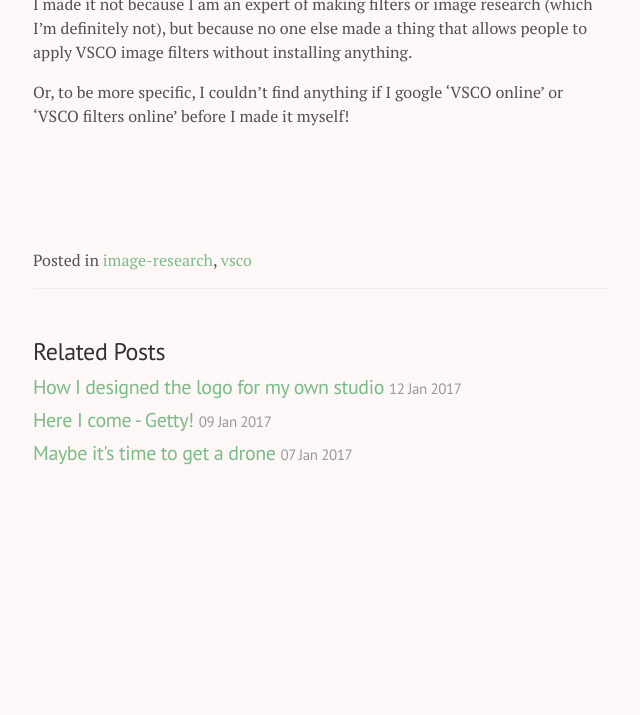
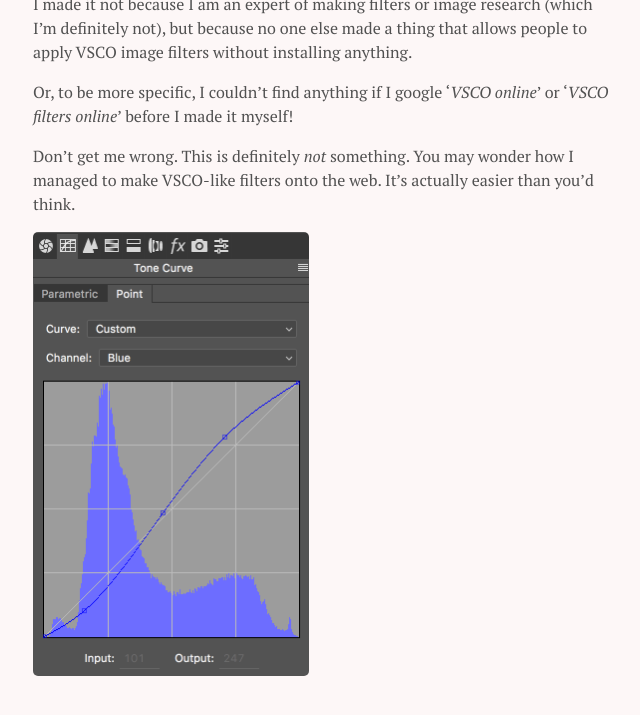
Before and after one commit to maxim-xu/maxim-xu.github.com, a Jekyll site: the page built from _posts/2017-01-30-vsco-like-online.md, in a window 1280 px wide and 900 px high, scrolled down 1285 px, cut to the strip 179-894 px from the top of the window. Shown: the whole strip, without its empty margins (319-959 px from the left). Built offline with Jekyll 4.4.1, drawn with Linux system fonts in a browser that asks for light colours; comment, search, counter and statistics services are not loaded; before the commit the page ends 1978 px from its top, so only the background shows below that.

Commit message:
update post

```diff
--- a/_posts/2017-01-30-vsco-like-online.md
+++ b/_posts/2017-01-30-vsco-like-online.md
@@ -23,5 +23,10 @@
 I made it not because I am an expert of making filters or image research (which I'm definitely not), but because
 no one else made a thing that allows people to apply VSCO image filters without installing anything.
 
-Or, to be more specific, I couldn't find anything if I google 'VSCO online' or 'VSCO filters online'
+Or, to be more specific, I couldn't find anything if I google '_VSCO online_' or '_VSCO filters online_'
 before I made it myself!
+
+Don't get me wrong. This is definitely _not_ something. You may wonder how I managed to make VSCO-like filters
+onto the web. It's actually easier than you'd think.
+
+<img style="width:48%;display:inline-block; margin-left:0" alt="bw Photo" src="{{ site.baseurl }}/public/images/curve1.png" />
```
Also changed, not shown: public/images/curve1.png (added).
